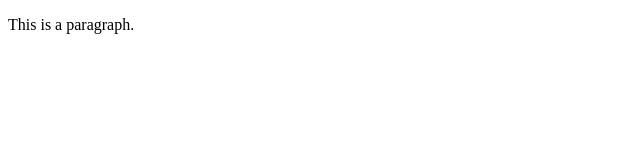
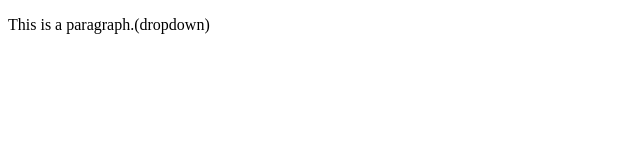
Before and after one commit to sara-1129/MyFirstRepo, a plain HTML site: page index.html in a window 1280 px wide. Shown: the whole page, without its empty margins (0-640 px from the left). Drawn offline with Linux system fonts and the light colour scheme.

Commit message:
Add dropdown

```diff
--- a/index.html
+++ b/index.html
@@ -6,6 +6,6 @@
     <title>Document</title>
 </head>
 <body>
-    <p>This is  a paragraph.</p>
+    <p>This is  a paragraph.(dropdown)</p>
 </body>
 </html>
```
